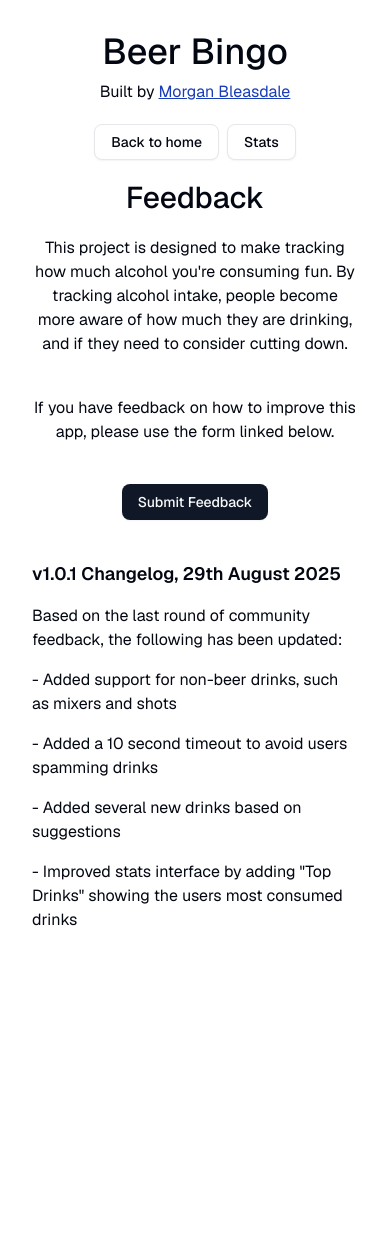
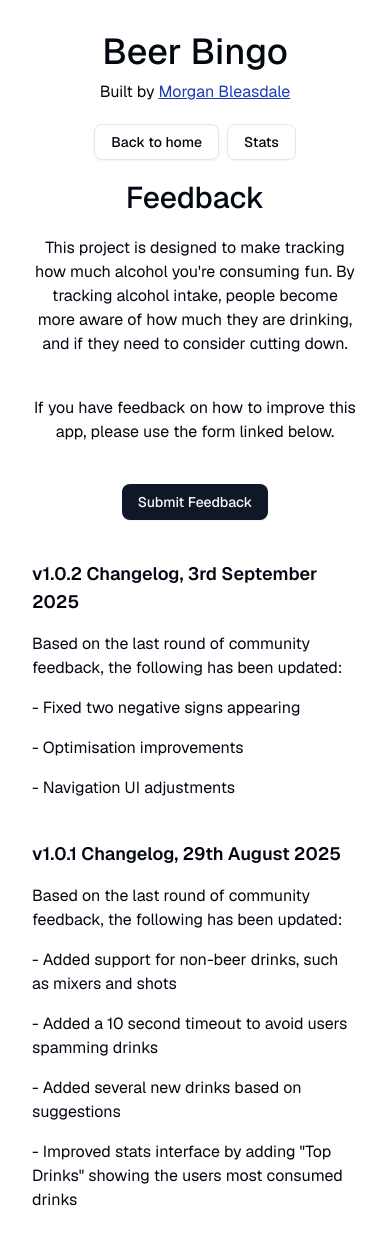
Before and after one commit to m-bleasdale/beer-bingo, a Next.js app: page /feedback in a window 390 px wide. Shown: the top 1244 px of the page. Before the commit the page ends 1012 px from the top, so only its background shows below. Built offline with nearby package versions, Linux system fonts and the light colour scheme.

Commit message:
feedback for new v

```diff
--- a/src/app/feedback/page.tsx
+++ b/src/app/feedback/page.tsx
@@ -26,6 +26,14 @@ export default function Page () {
                 </a>
 
                 <div className="flex flex-col w-full lg:w-200 gap-4">
+                    <h2 className="text-lg font-semibold">v1.0.2 Changelog, 3rd September 2025</h2>
+                    <p className="text-md">Based on the last round of community feedback, the following has been updated:</p>
+                    <p className="text-md">- Fixed two negative signs appearing</p>
+                    <p className="text-md">- Optimisation improvements</p>
+                    <p className="text-md">- Navigation UI adjustments </p>
+                </div>
+
+                <div className="flex flex-col w-full lg:w-200 gap-4">
                     <h2 className="text-lg font-semibold">v1.0.1 Changelog, 29th August 2025</h2>
                     <p className="text-md">Based on the last round of community feedback, the following has been updated:</p>
                     <p className="text-md">- Added support for non-beer drinks, such as mixers and shots</p>
--- a/src/app/stats/page.tsx
+++ b/src/app/stats/page.tsx
@@ -18,7 +18,7 @@ export default async function Page () {
 			</div>
             <div className="flex flex-row gap-2 items-center">
                 <a href="/">
-                    <Button variant="outline">Back to home</Button>
+                    <Button>Back to home</Button>
                 </a>
                 <a href="/feedback">
                     <Button variant="outline">Feedback</Button>
```
